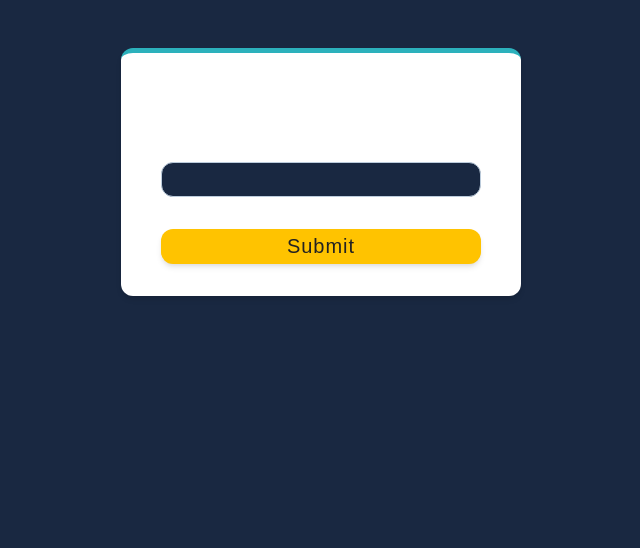
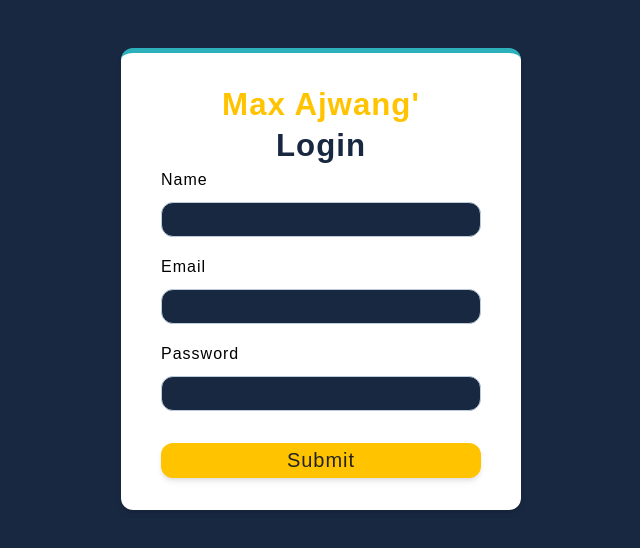
Before and after one commit to max-ajwang/MERN-stack-REST-API, a React (Create React App) app in the folder client/: page /register in a window 1280 px wide. Shown: the top 548 px of the page, without its empty margins (319-959 px from the left). Built offline with nearby package versions, Linux system fonts and the light colour scheme.

Commit message:
Register page and FormRow component

```diff
--- a/client/src/assets/wrappers/Logo.js
+++ b/client/src/assets/wrappers/Logo.js
@@ -7,7 +7,7 @@ const Wrapper = styled.div`
 
     .logo-container h3 {
         font-family: var(--font-family);
-        color: #2cb1bc;
+        color: var(--dark-yellow);
         font-weight: 700;
     }
 
--- a/client/src/assets/wrappers/RegisterPage.js
+++ b/client/src/assets/wrappers/RegisterPage.js
@@ -1,33 +1,35 @@
 import styled from 'styled-components'
 
 const Wrapper = styled.section`
-
-{*/ New Breakpoints ===> (480px, 768px, 1024px, and 1280px)*/}
-
-
-  display: grid;
-  align-items: center;
   .logo {
     display: block;
     margin: 0 auto;
     margin-bottom: 1.38rem;
   }
+
   .form {
     max-width: 400px;
     border-top: 5px solid var(--primary-500);
+    display: grid;
+    align-items: center;
+    color: black;
   }
 
   h3 {
     text-align: center;
+    color: var(--navy-blue);
   }
+
   p {
     margin: 0;
     margin-top: 1rem;
     text-align: center;
   }
+
   .btn {
     margin-top: 1rem;
   }
+
   .member-btn {
     background: transparent;
     border: transparent;
@@ -35,5 +37,21 @@ const Wrapper = styled.section`
     cursor: pointer;
     letter-spacing: var(--letterSpacing);
   }
+
+  @media screen and (max-width: 1280px) {
+
+  }
+
+  @media screen and (max-width: 1024px) {
+
+  }
+
+  @media screen and (max-width: 768px) {
+
+  }
+
+  @media screen and (max-width: 480px) {
+
+  }
 `
 export default Wrapper
--- /dev/null
+++ b/client/src/components/FormRow.js
@@ -0,0 +1,20 @@
+import React from 'react'
+
+const FormRow = ({ type, name, value, handleChange, labelText }) => {
+  return (
+    <div className='form-row'>
+        <label htmlFor={name} className='form-label'>
+            {labelText || name}
+        </label>
+        <input
+            type={type}
+            value={value}
+            name={name}
+            onChange={handleChange}
+            className='form-input'
+        />
+    </div>
+  )
+}
+
+export default FormRow
--- a/client/src/components/Header.js
+++ b/client/src/components/Header.js
@@ -9,7 +9,7 @@ const Header = () => {
         {/* info */}
         <div className="info">
           <h3>Hey there, I'm <span>Max</span></h3>
-          <p> I'm a professional web developer and cyber security analyst based out of Nairobi, Kenya. I'm building a
+          <p> I'm a cyber security analyst and professional web developer based out of Nairobi, Kenya. I'm building a
               portfolio of internet businesses and sharing my journey to $1000 in monthly revenue.
               <a href='#subscribe2newsletter'> Follow my journey here.</a>
           </p>
--- a/client/src/components/Logo.js
+++ b/client/src/components/Logo.js
@@ -5,7 +5,7 @@ const Logo = () => {
   return (
     <Wrapper>
       <div className='logo-container'>
-        <h3>LabEka</h3>
+        <h3>Max Ajwang'</h3>
       </div>
     </Wrapper>
   )
--- a/client/src/components/index.js
+++ b/client/src/components/index.js
@@ -1,7 +1,9 @@
-export { default as Navbar } from './Navbar'
-export { default as Logo } from './Logo'
+import Article from './Article'
+import Blog from './Blog'
+import Footer from './Footer'
+import FormRow from './FormRow'
+import Header from './Header'
+import Logo from './Logo'
+import Navbar from './Navbar'
 
-export { default as Article } from './Article'
-export { default as Blog } from './Blog'
-export { default as Footer } from './Footer'
-export { default as Header } from './Header'
+export {Navbar, Logo, Article, Blog, Footer, Header, FormRow}
--- a/client/src/pages/Register.js
+++ b/client/src/pages/Register.js
@@ -1,11 +1,12 @@
 import {useState, useEffect} from 'react'
+import { Logo, FormRow } from '../components'
 import Wrapper from '../assets/wrappers/RegisterPage'
 
 const initialState = {
-  name:'',
-  email:'',
-  password:'',
-  isMember:true,
+  name: '',
+  email: '',
+  password: '',
+  isMember: true,
 }
 
 const Register = () => {
@@ -24,15 +25,14 @@ const Register = () => {
   return (
     <Wrapper>
       <form className='form' onSubmit={onSubmit}>
+        <Logo />
         <h3>Login</h3>
-
         {/*name input*/}
-        <div className='form-row'>
-          <label htmlFor='name' className='form-label'>
-            name
-          </label>
-          <input type="text" value={values.name} name='name' onChange={handleChange} className='form-input'/>
-        </div>
+        <FormRow type='text' name='name' value={values.name} handleChange={handleChange}/>
+        {/*email input*/}
+        <FormRow type='email' name='email' value={values.email} handleChange={handleChange}/>
+        {/*password input*/}
+        <FormRow type='password' name='password' value={values.password} handleChange={handleChange}/>
         <button type='submit' className='btn btn-block'>
           Submit
         </button>
```
